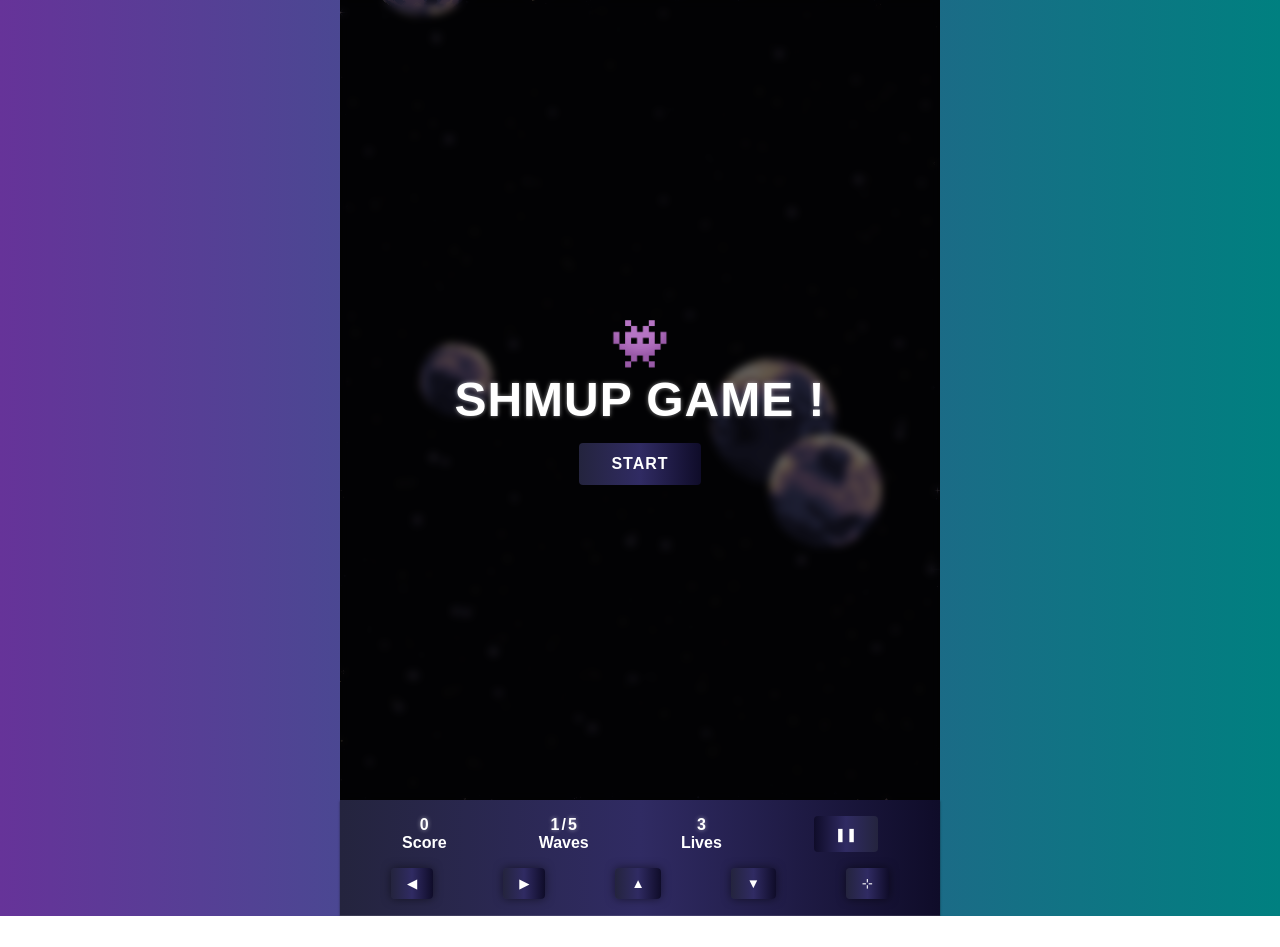
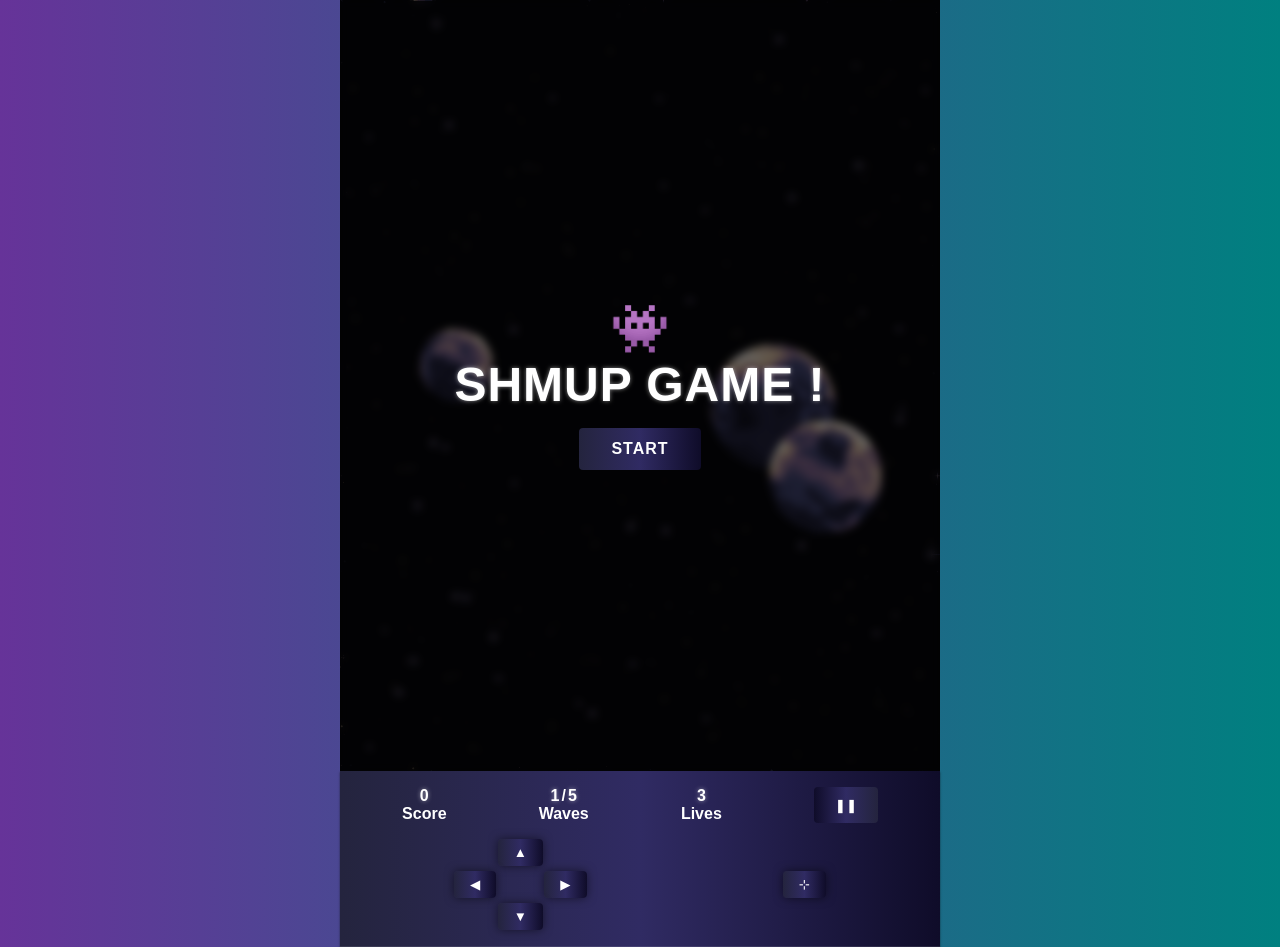
Before and after one commit to lyrarod/shmup-game, a website with bundled scripts: page index.html in a window 1280 px wide. Before the commit the page ends 916 px from the top, so only its background shows below. Built offline with nearby package versions, Linux system fonts and the light colour scheme.

Commit message:
css controls

```diff
--- a/game.js
+++ b/game.js
@@ -10,8 +10,8 @@ export class Game {
   constructor() {
     this.canvas = document.getElementById("canvas");
     this.ctx = this.canvas.getContext("2d");
-    this.width = this.canvas.width = 600;
-    this.height = this.canvas.height = 800;
+    this.width = this.canvas.width = 700;
+    this.height = this.canvas.height = 900;
 
     this.waves = [];
     this.waveIndex = 0;
--- a/index.html
+++ b/index.html
@@ -55,10 +55,21 @@
           </div>
 
           <div id="buttons">
-            <button id="left">◀</button>
-            <button id="right">▶</button>
-            <button id="up">▲</button>
-            <button id="down">▼</button>
+            <div
+              style="
+                display: flex;
+                flex-direction: column;
+                gap: 0.3rem;
+                align-items: center;
+              "
+            >
+              <button id="up">▲</button>
+              <div style="display: flex; gap: 3rem">
+                <button id="left">◀</button>
+                <button id="right">▶</button>
+              </div>
+              <button id="down">▼</button>
+            </div>
             <button id="fire">⊹</button>
           </div>
         </div>
--- a/style.css
+++ b/style.css
@@ -175,7 +175,7 @@ main {
   user-select: none;
 }
 #buttons button {
-  padding: 0.5rem 1rem;
+  padding: 0.375rem 1rem;
   border: none;
   border-radius: 4px;
   cursor: pointer;
@@ -188,3 +188,10 @@ main {
     box-shadow: 0 0 20px rgba(0, 0, 0, 0.5);
   }
 }
+#up,
+#down,
+#left,
+#right {
+  /* width: 2rem;
+  height: 1rem; */
+}
```
